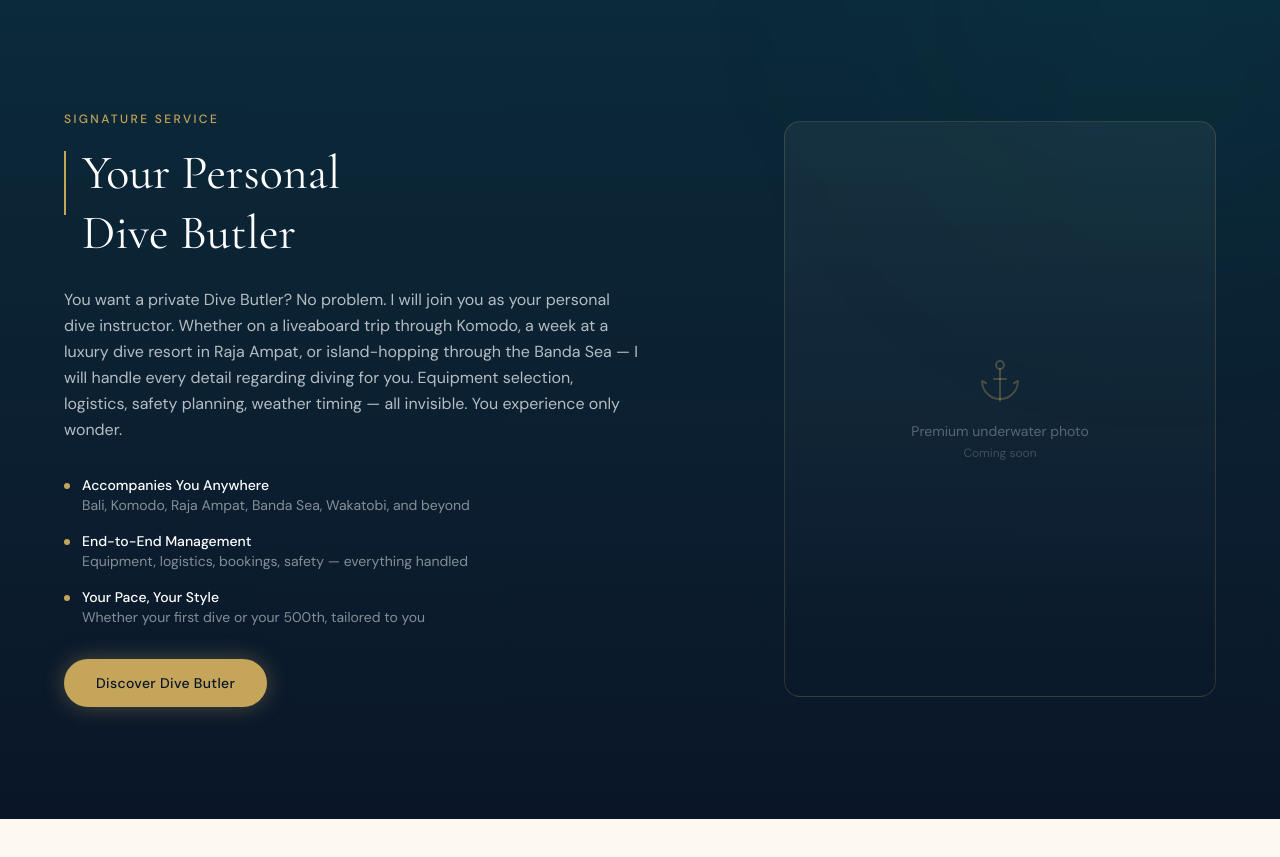
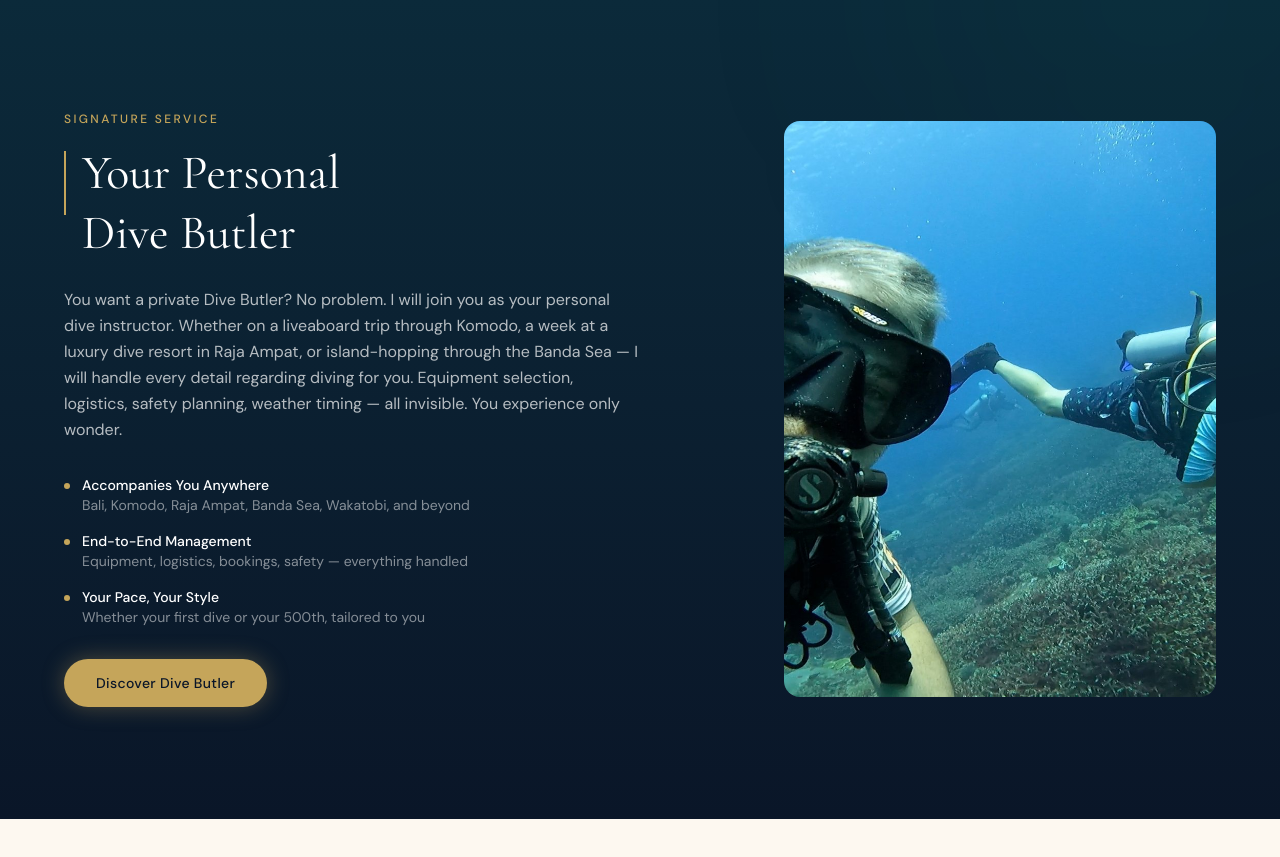
Before and after one commit to Raptor78Bali/boutique-diving-bali, a Next.js app: page /preview in a window 1280 px wide. Shown: the part 4820-5677 px from the top of the page. Built offline with nearby package versions, Linux system fonts and the light colour scheme.

Commit message:
Add Dive Butler section image: Dominic guiding diver underwater

```diff
--- a/src/app/preview/page.tsx
+++ b/src/app/preview/page.tsx
@@ -554,12 +554,15 @@ export default function Home() {
 
  <div className="lg:col-span-2">
  <FadeInUp delay={0.2}>
- <div className="aspect-[3/4] rounded-2xl border border-[var(--brand-gold)]/20 bg-gradient-to-b from-white/5 to-transparent flex items-center justify-center">
- <div className="text-center px-6">
- <Anchor className="w-12 h-12 text-[var(--brand-gold)]/30 mx-auto mb-4" strokeWidth={1} />
- <p className="text-white/30 text-sm font-sans">Premium underwater photo</p>
- <p className="text-white/20 text-xs font-sans mt-1">Coming soon</p>
- </div>
+ <div className="relative aspect-[3/4] rounded-2xl overflow-hidden">
+ <Image
+ src="/images/dive-butler-section.jpg"
+ alt="Dominic Frei guiding a diver underwater — the personal Dive Butler experience in Bali"
+ fill
+ className="object-cover"
+ sizes="(max-width: 768px) 100vw, 500px"
+ quality={85}
+ />
  </div>
  </FadeInUp>
  </div>
```
Also changed, not shown: public/images/dive-butler-section.jpg (added).
